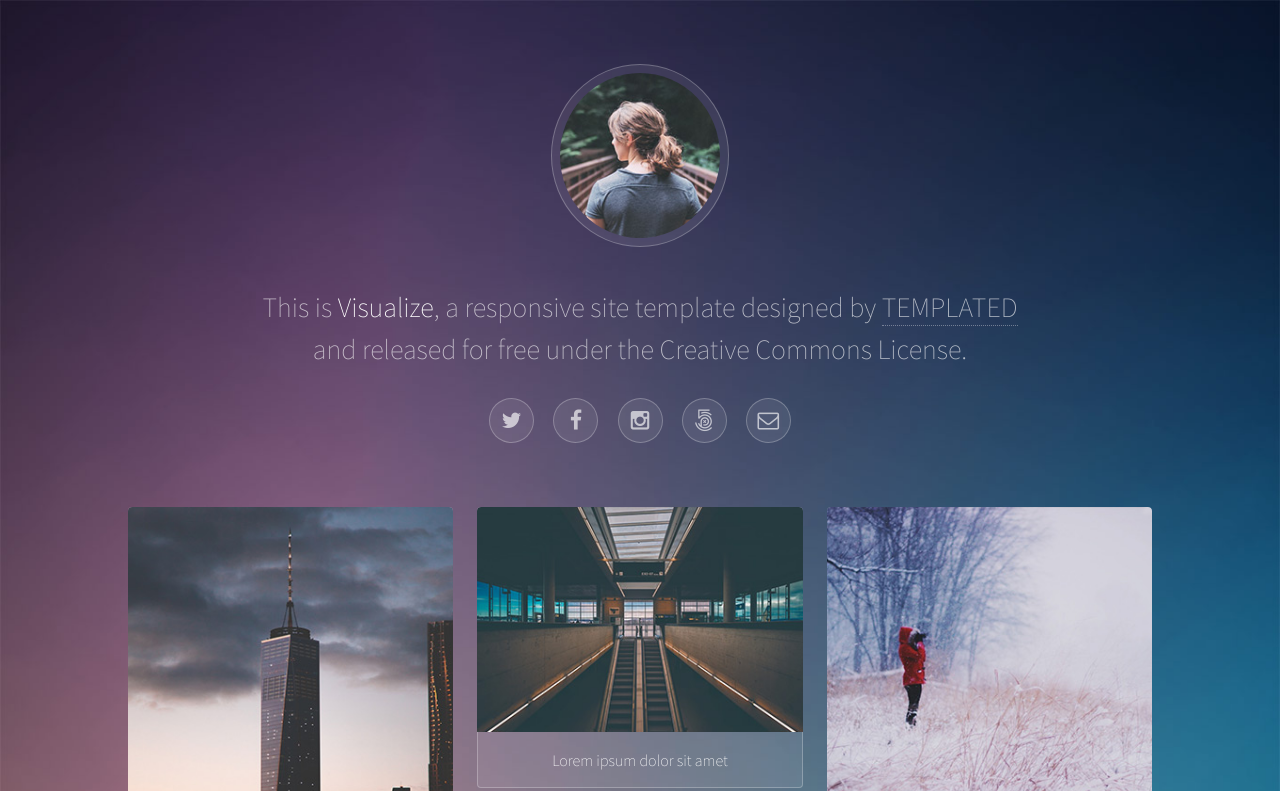
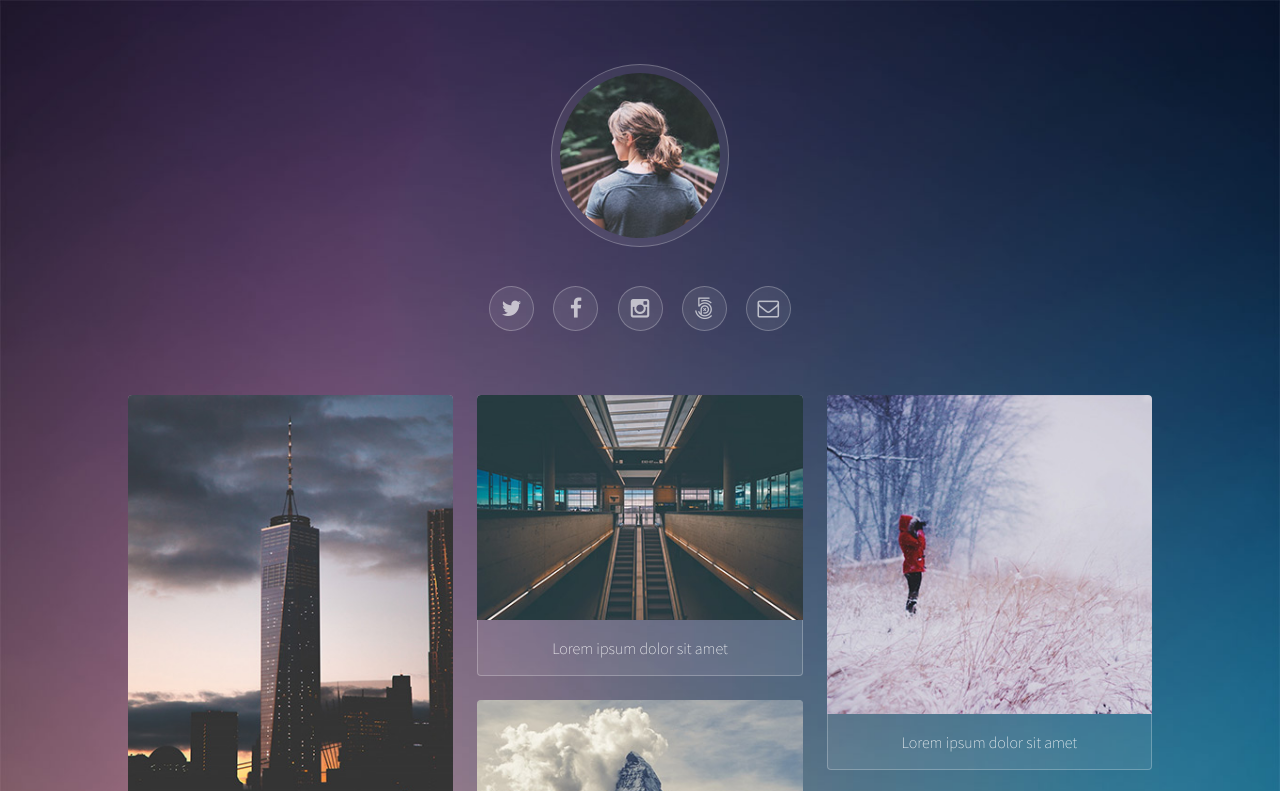
Before and after one commit to kiptenko/templated.github.io, a plain HTML site: page index.html in a window 1280 px wide. Shown: the top 791 px of the page. Drawn offline with Linux system fonts and the light colour scheme.

Commit message:
Update index.html

```diff
--- a/index.html
+++ b/index.html
@@ -1,9 +1,4 @@
 <!DOCTYPE HTML>
-<!--
-	Visualize by TEMPLATED
-	templated.co @templatedco
-	Released for free under the Creative Commons Attribution 3.0 license (templated.co/license)
--->
 <html>
 	<head>
 		<title>Visualize by TEMPLATED</title>
@@ -19,8 +14,6 @@
 				<!-- Header -->
 					<header id="header">
 						<span class="avatar"><img src="images/avatar.jpg" alt="" /></span>
-						<h1>This is <strong>Visualize</strong>, a responsive site template designed by <a href="http://templated.co">TEMPLATED</a><br />
-						and released for free under the Creative Commons License.</h1>
 						<ul class="icons">
 							<li><a href="#" class="icon style2 fa-twitter"><span class="label">Twitter</span></a></li>
 							<li><a href="#" class="icon style2 fa-facebook"><span class="label">Facebook</span></a></li>
@@ -75,7 +68,6 @@
 
 				<!-- Footer -->
 					<footer id="footer">
-						<p>&copy; Untitled. All rights reserved. Design: <a href="http://templated.co">TEMPLATED</a>. Demo Images: <a href="http://unsplash.com">Unsplash</a>.</p>
 					</footer>
 
 			</div>
```
